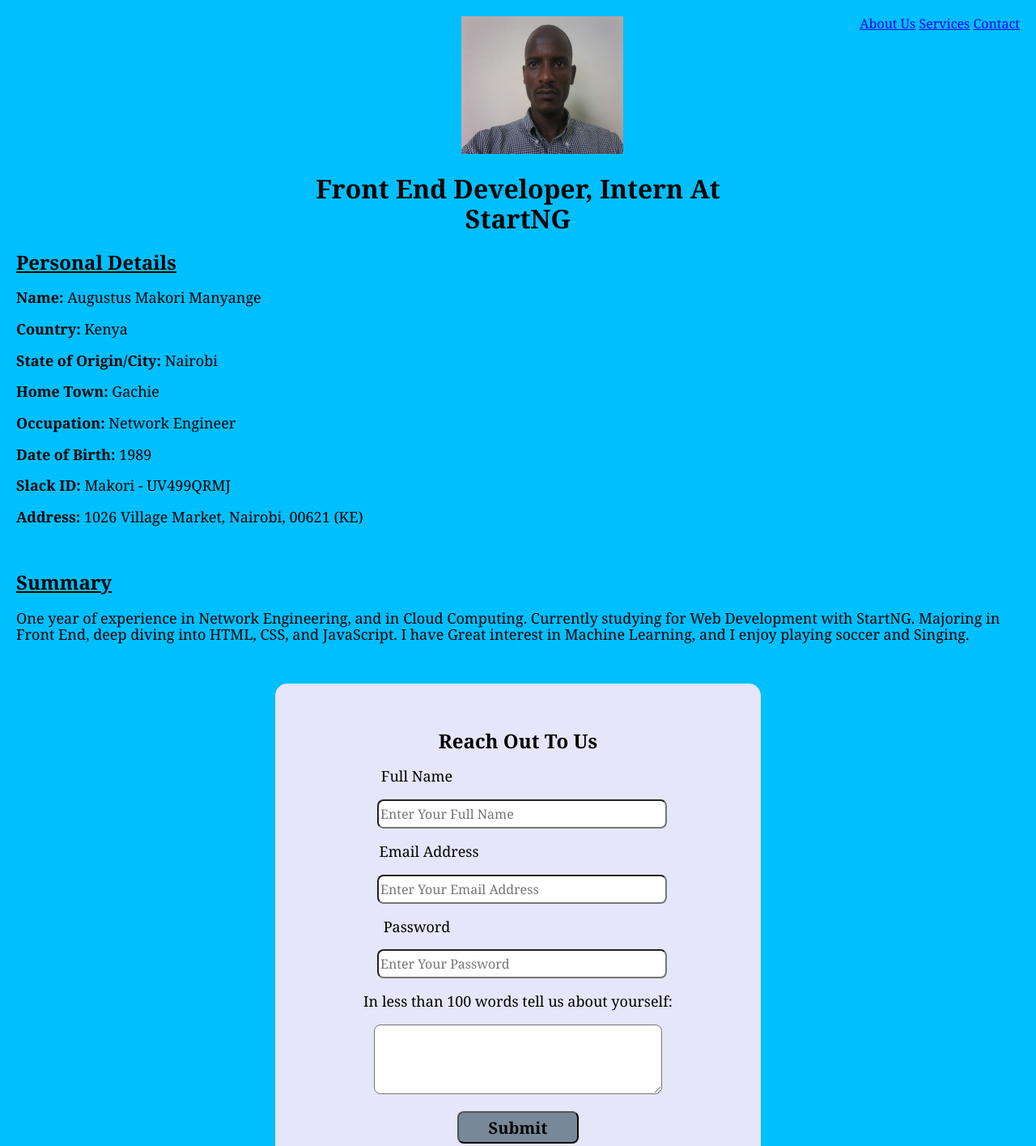
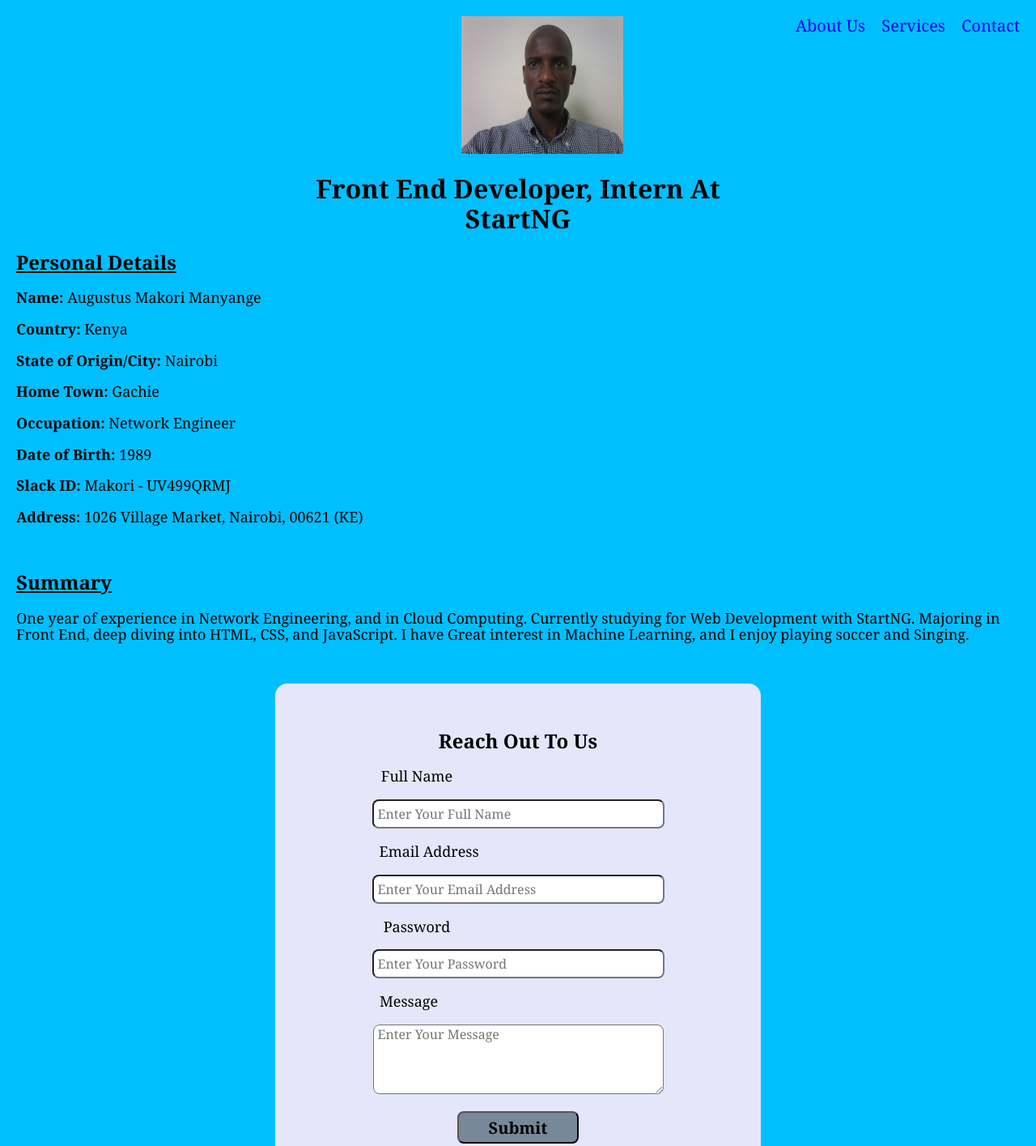
Before and after one commit to Makori-sudo/personal_profile, a plain HTML site: page index.html in a window 1280 px wide. Shown: the top 1415 px of the page at 81% size. Drawn offline with nearby package versions, Linux system fonts and the light colour scheme.

Commit message:
Modifying the Nav bar

```diff
--- a/index.html
+++ b/index.html
@@ -15,6 +15,20 @@
             }
             nav{
                 float: right;
+                font-size: 20px;
+
+            }
+            #about{
+            margin-left: 15px;
+            text-decoration: none;
+            }
+            #service{
+                margin-left: 15px;
+                text-decoration: none;
+            }
+            #contact{
+            margin-left: 15px;
+            text-decoration: none;
             }
             .image{
                 margin-left: 550px;
@@ -39,7 +53,7 @@
                 width: 350px;
                 height: 30px;
                 border-radius: 8px;
-                margin-left: 10px;
+                padding-left: 5px;
             }
             .para1{
                 margin-left: -250px;
@@ -50,10 +64,14 @@
             .para3{
                 margin-left: -250px;
             }
+            .para4{
+                margin-left: -270px;
+            }
             textarea{
                 width: 350px;
                 height: 80px;
                 border-radius: 8px;
+                padding-left: 5px;
             }
             button{
                 width: 150px;
@@ -73,9 +91,9 @@
     </head>
     <body>
         <nav>
-            <a  href="about.html">About Us</a>
-            <a  href="services.html">Services</a>
-            <a  href="contact.html">Contact</a>
+            <a  id="about" href="about.html">About Us</a>
+            <a  id="service" href="services.html">Services</a>
+            <a  id="contact" href="contact.html">Contact</a>
         </nav>
         <header>
                 <div class="image">
@@ -122,8 +140,8 @@
                     <p class="para3"><label for="password">Password</label></p>
                         <input type="password" placeholder="Enter Your Password" required/>
 
-                    <p>In less than 100 words tell us about yourself:</p>
-                        <textarea required></textarea>
+                    <p class="para4">Message</p>
+                        <textarea placeholder= "Enter Your Message"required></textarea>
 
 
                     <p><button name="submit"><b>Submit</b></button></p>
```
